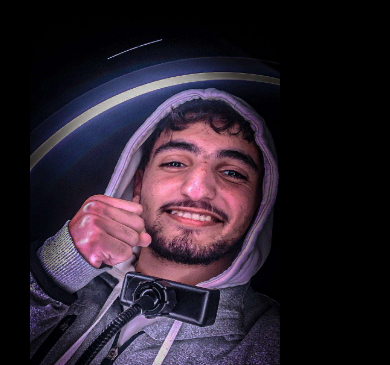
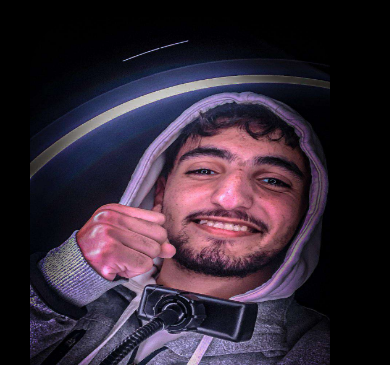
Before and after one commit to recay26/Sf-portfolio, a plain HTML site: page index.html in a window 390 px wide. Shown: the part 735-1100 px from the top of the page. Drawn offline with Linux system fonts and the light colour scheme.

Commit message:
Add files via upload

```diff
--- a/style.css
+++ b/style.css
@@ -332,8 +332,8 @@ footer a:hover{
     }
     .div22 img{
         border-radius: 54px;
-        width: 250px;
-        height: 400px;
+        width: 300px;
+        height: 420px;
     }
     .div23{
         padding-left: 0;
@@ -344,6 +344,7 @@ footer a:hover{
     }
     .abt2{
         font-size: 0px;
+        display: none;
     }
     .div3{
         height: 80vh;
```
